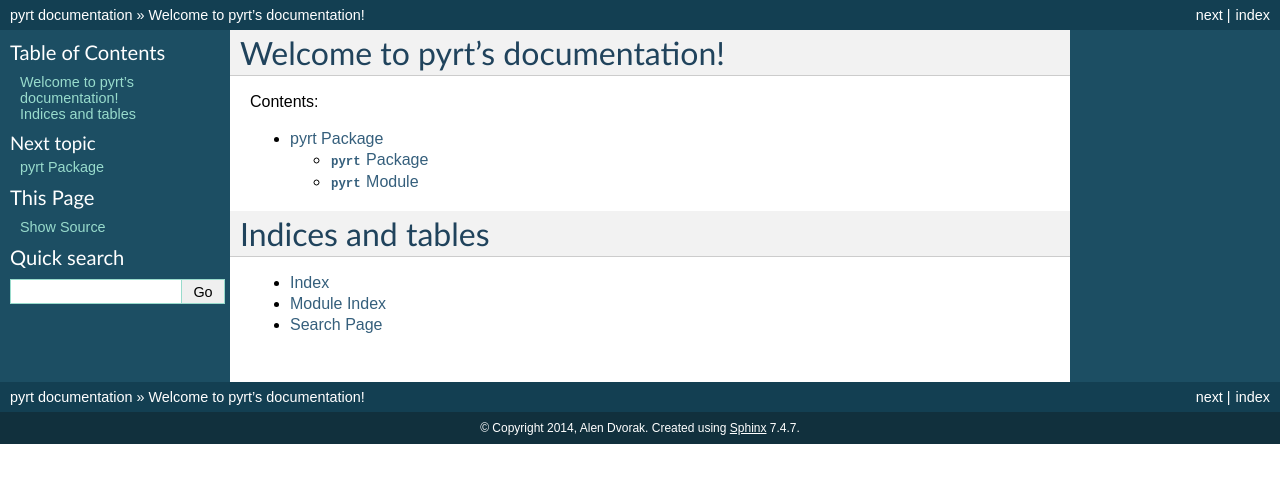
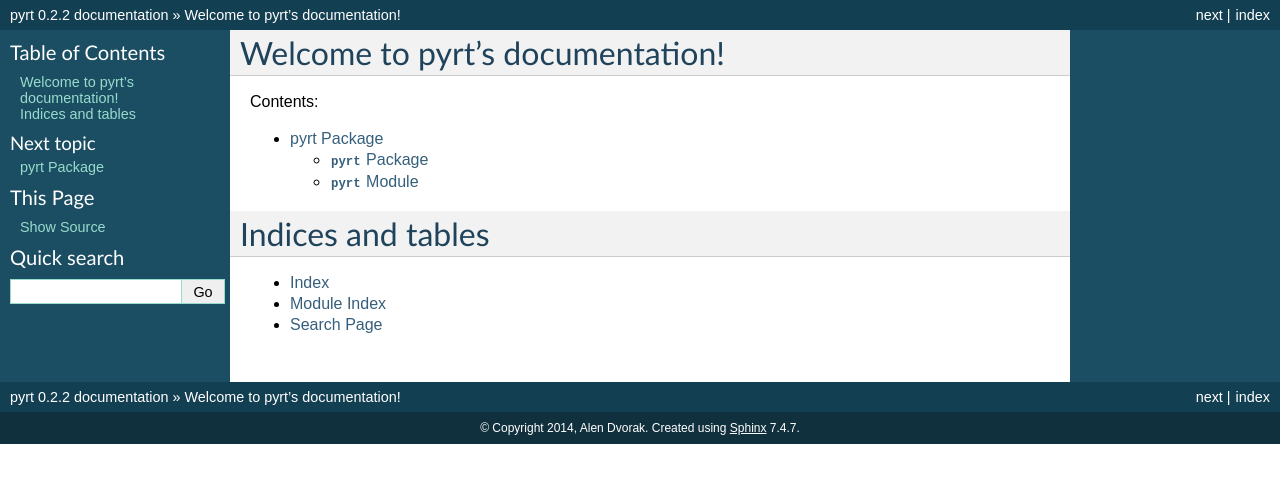
Before and after one commit to dvoraka/py-rt, a Sphinx documentation site: the page built from docs/index.rst, in a window 1280 px wide. Shown: the top 483 px of the page. Built offline with Sphinx 7.4.7, drawn with Linux system fonts in a browser that asks for light colours; some of the changed lines change nothing that is shown.

Commit message:
Update docs generation

```diff
--- a/docs/conf.py
+++ b/docs/conf.py
@@ -17,7 +17,7 @@
 # If extensions (or modules to document with autodoc) are in another directory,
 # add these directories to sys.path here. If the directory is relative to the
 # documentation root, use os.path.abspath to make it absolute, like shown here.
-sys.path.insert(0, '..')
+sys.path.insert(0, os.path.abspath('..'))
 
 # -- General configuration -----------------------------------------------------
 
@@ -49,9 +49,9 @@
 # built documents.
 #
 # The short X.Y version.
-version = ''
+version = '0.2.2'
 # The full version, including alpha/beta/rc tags.
-release = ''
+release = '0.2.2'
 
 # The language for content autogenerated by Sphinx. Refer to documentation
 # for a list of supported languages.
@@ -251,9 +251,9 @@
 
 # Bibliographic Dublin Core info.
 epub_title = u'pyrt'
-epub_author = u'Author'
-epub_publisher = u'Author'
-epub_copyright = u'2014, Author'
+epub_author = u'Alen Dvorak'
+epub_publisher = u'Alen Dvorak'
+epub_copyright = u'2014, Alen Dvorak'
 
 # The language of the text. It defaults to the language option
 # or en if the language is not set.
```
